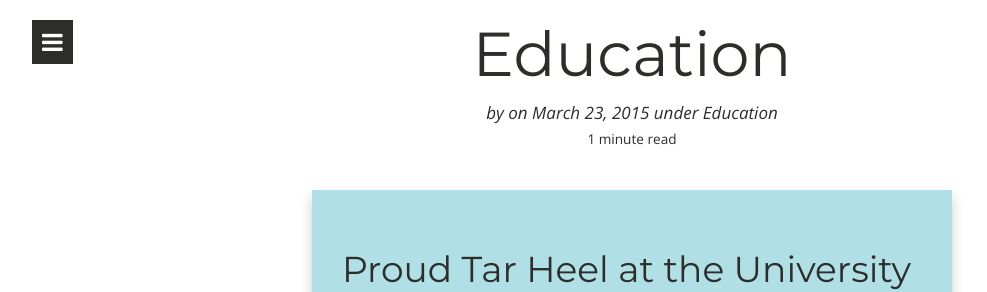
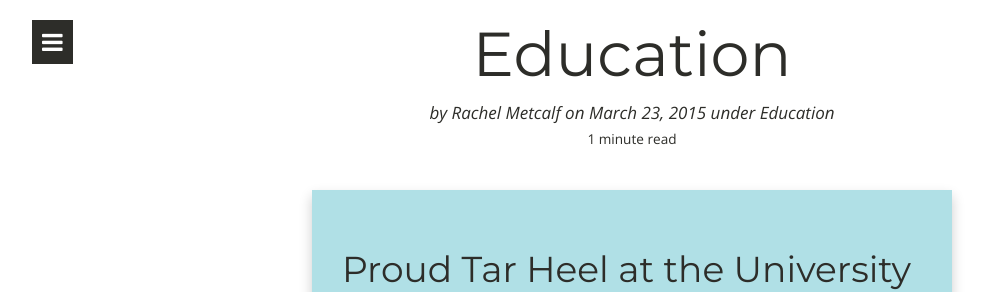
Before and after one commit to rcmetcalf/rcmetcalf.github.io, a Jekyll site: the page built from _posts/2015-03-23-welcome-to-carte-noir.md, in a window 1280 px wide. Shown: the top 292 px of the page, without its empty margins (8-995 px from the left). Built offline with Jekyll 4.4.1, drawn with Linux system fonts in a browser that asks for light colours; nearby versions of some CDN libraries; Markdown is read by kramdown in place of the engine named in the settings; comment, search, counter and statistics services are not loaded.

Commit message:
author addded to educ

```diff
--- a/_posts/2015-03-23-welcome-to-carte-noir.md
+++ b/_posts/2015-03-23-welcome-to-carte-noir.md
@@ -4,6 +4,7 @@ title:      Education
 summary:    Details of undergraduate career at UNC-Chapel Hill.
 categories: Education
 thumbnail:
+author: Rachel Metcalf
 tags:
  - journalism
  - archaeology
```
